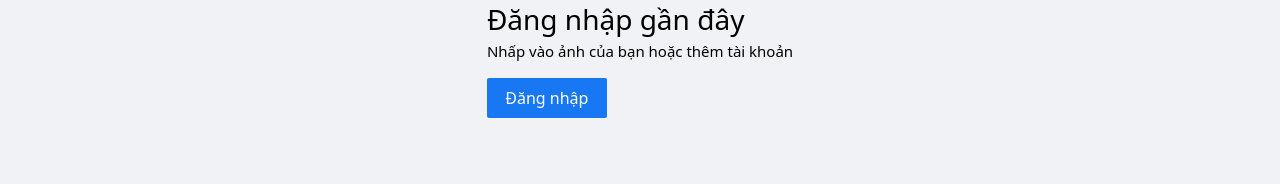
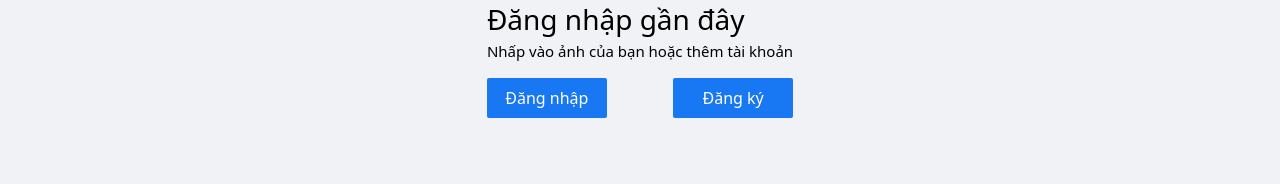
Before and after one commit to hieungochoangit/facebook-clone, a React (Vite) app in the folder frontend/: page /login in a window 1280 px wide. Shown: the part 237-421 px from the top of the page. Built offline with nearby package versions, Linux system fonts and the light colour scheme; no server answers.

Commit message:
Fixed base components

```diff
--- a/frontend/src/containers/Form/LoginForm/LoginForm.jsx
+++ b/frontend/src/containers/Form/LoginForm/LoginForm.jsx
@@ -5,6 +5,7 @@ import InputField from '@/components/FormControls/InputField/InputField';
 import Loading from '@/components/Loading/Loading';
 import CheckboxField from '@/components/FormControls/CheckboxField/CheckboxField';
 import { useTranslation } from 'react-i18next';
+import { loginSchema } from '@/validations/loginSchema';
 
 const validateField = {
   required: true
@@ -19,7 +20,7 @@ const LoginForm = () => {
     formState: { errors },
     onClickSubmit,
     disabled
-  } = useHookForm();
+  } = useHookForm(loginSchema);
 
   return (
     <form onSubmit={handleSubmit(onClickSubmit)} className="px-6 pt-4">
--- a/frontend/src/hooks/useHookForm.jsx
+++ b/frontend/src/hooks/useHookForm.jsx
@@ -1,9 +1,8 @@
 import { useCallback, useState } from 'react';
 import { useForm } from 'react-hook-form';
-import { loginSchema } from '@/validations/loginSchema';
 import { yupResolver } from '@hookform/resolvers/yup';
 
-const useHookForm = () => {
+const useHookForm = (schema) => {
   const [disabled, setDisabled] = useState(false);
 
   const {
@@ -13,7 +12,7 @@ const useHookForm = () => {
     watch,
     formState: { errors }
   } = useForm({
-    resolver: yupResolver(loginSchema)
+    resolver: yupResolver(schema)
   });
 
   const onClickSubmit = useCallback((data) => {
--- a/frontend/src/pages/Login/Login.jsx
+++ b/frontend/src/pages/Login/Login.jsx
@@ -3,6 +3,7 @@ import { Helmet } from 'react-helmet';
 import { useTranslation } from 'react-i18next';
 import LoginWithSocial from '@/components/LoginWithSocial/LoginWithSocial';
 import LoginFormModal from '@/containers/Modal/LoginFormModal';
+import RegisterFormModal from '@/containers/Modal/RegisterFormModal';
 
 const Login = () => {
   const { t } = useTranslation();
@@ -19,7 +20,10 @@ const Login = () => {
           <h2 className="text-[28px]">{t('login.title')}</h2>
           <p className="text-[15px]">{t('login.desc')}</p>
 
-          <LoginFormModal />
+          <div className="flex items-center justify-between">
+            <LoginFormModal />
+            <RegisterFormModal />
+          </div>
         </div>
         <div>{t('or')}</div>
         <div>
```
